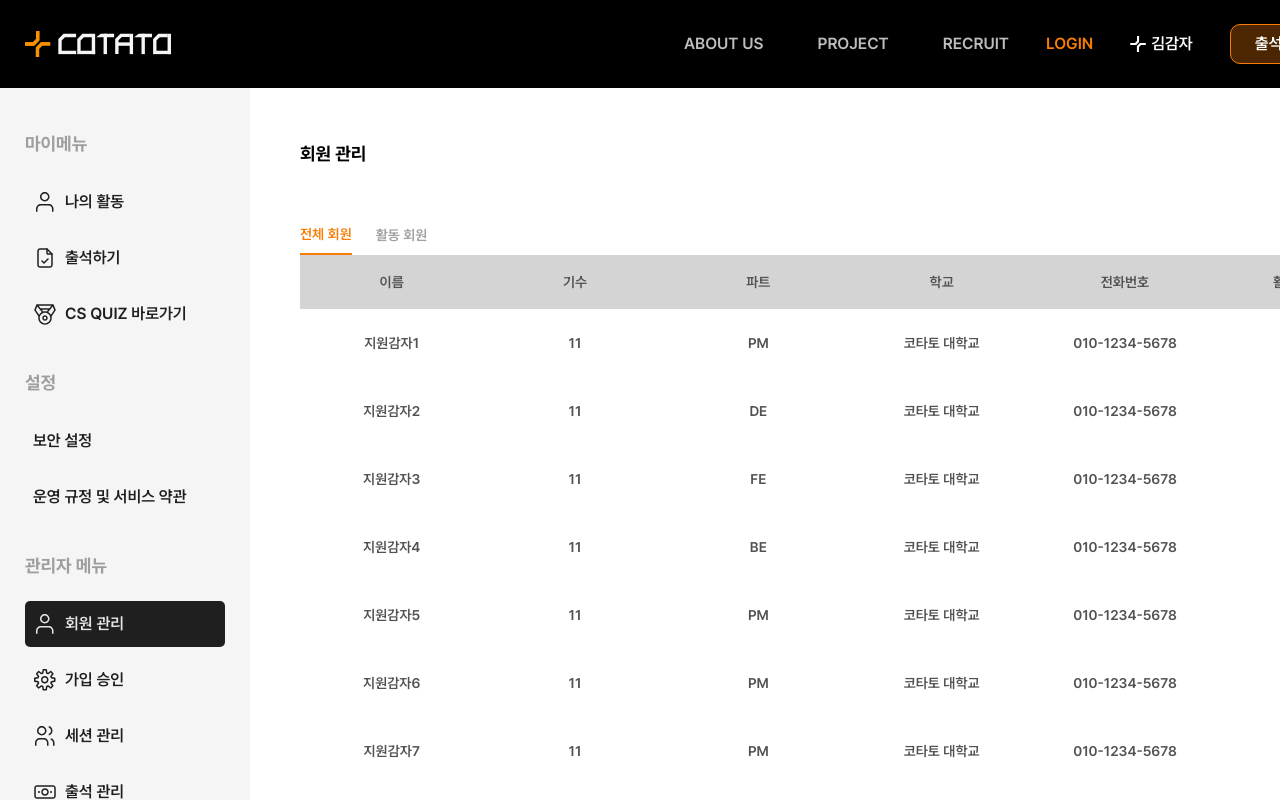
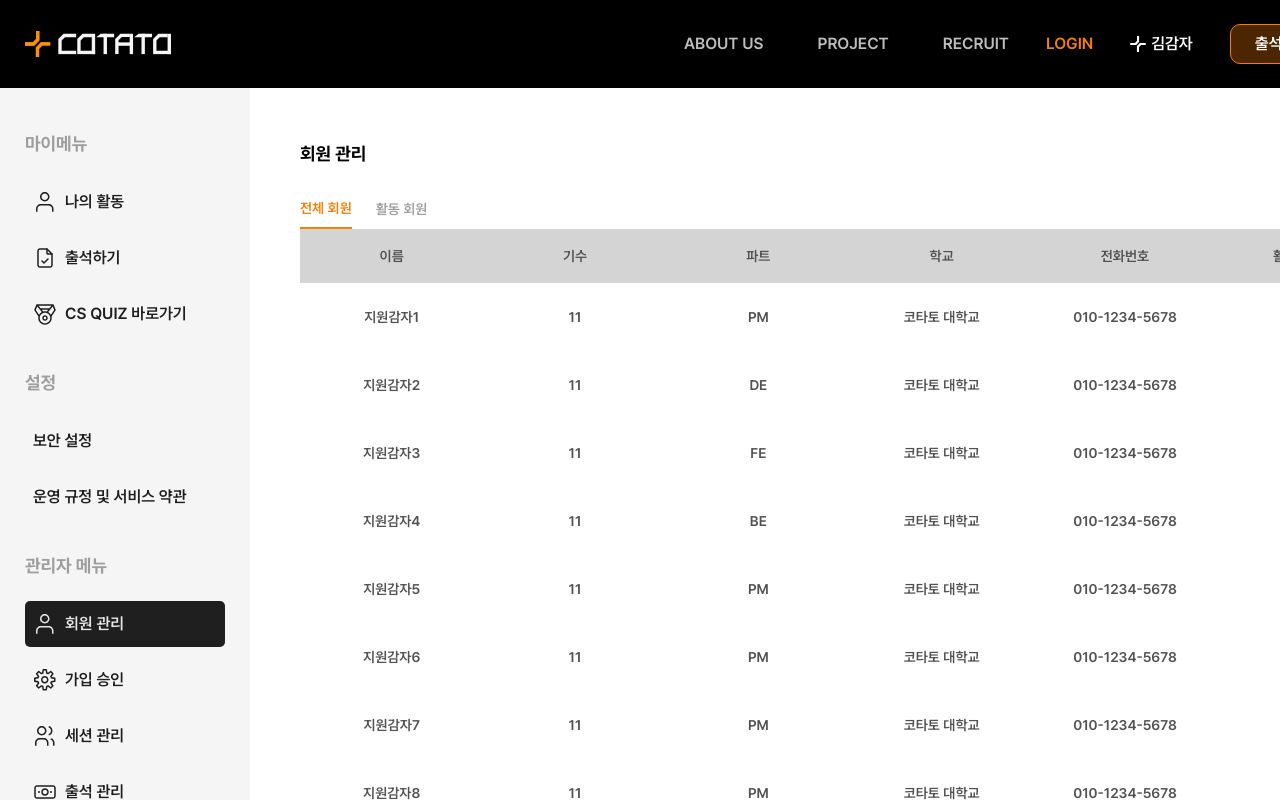
Before and after one commit to IT-Cotato/COTATO-FE-v2, a Next.js app in the folder apps/homepage/: page /mypage/admin/users in a window 1280 px wide. Built offline with nearby package versions, Linux system fonts and the light colour scheme.

Commit message:
style(homepage): 디자인 수정 사항 반영에 따른 간격 수정 (#46)

```diff
--- a/apps/homepage/src/app/(with-header)/mypage/admin/users/page.tsx
+++ b/apps/homepage/src/app/(with-header)/mypage/admin/users/page.tsx
@@ -1,10 +1,10 @@
-import { SuspenseWrapper } from '@/components/wrappers/SuspenseWrapper';
+import {SuspenseWrapper} from '@/components/wrappers/SuspenseWrapper';
 import {AdminUsersContainer} from './_containers/AdminUsersContainer';
 
 export default function AdminUsersPage() {
   return (
     <section className='flex flex-col p-12.5'>
-      <div className='flex min-w-275 flex-col gap-13.25'>
+      <div className='flex min-w-275 flex-col gap-6.75'>
         <h1 className='text-h4'>회원 관리</h1>
         <SuspenseWrapper>
           <AdminUsersContainer />
```
